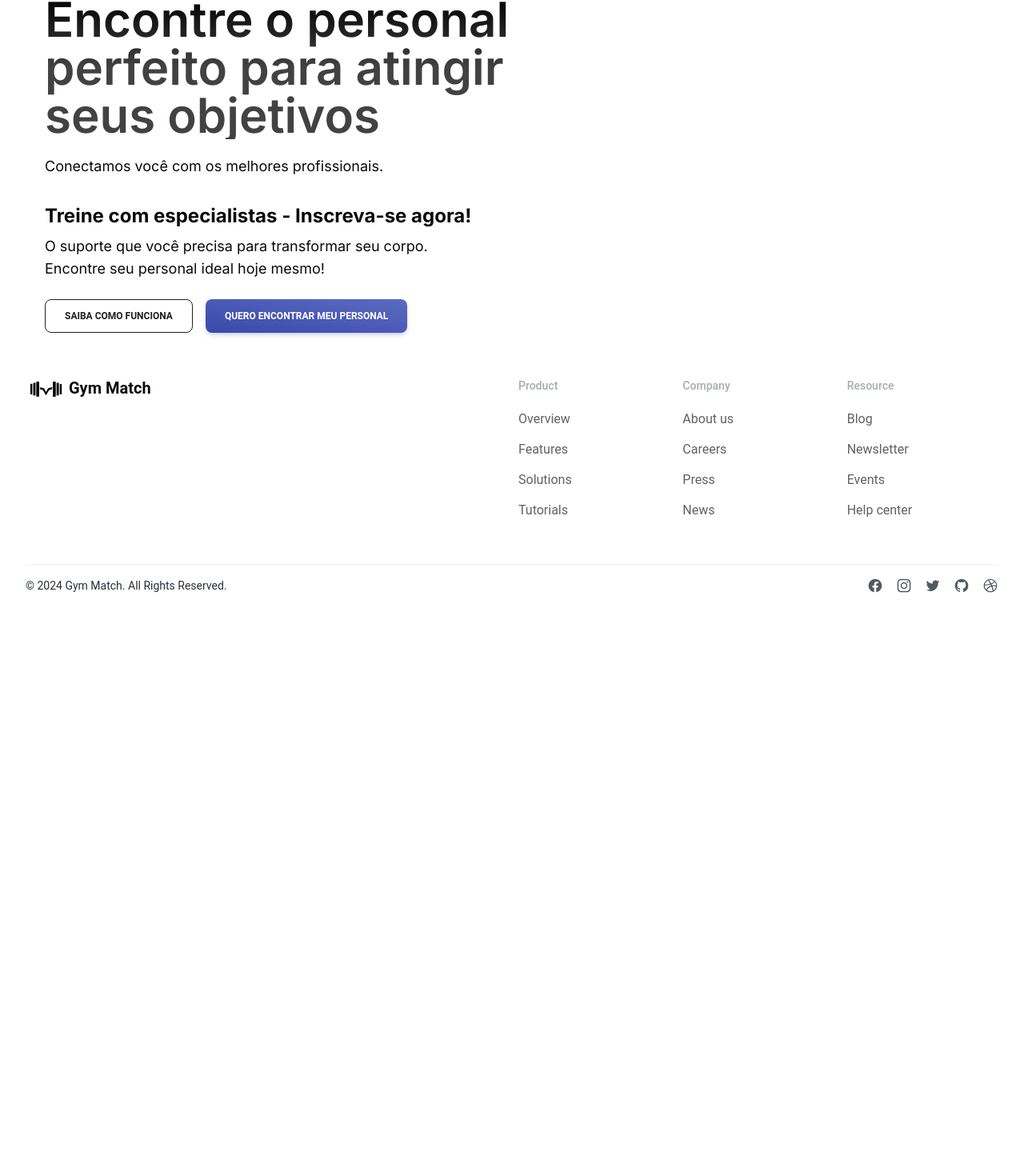
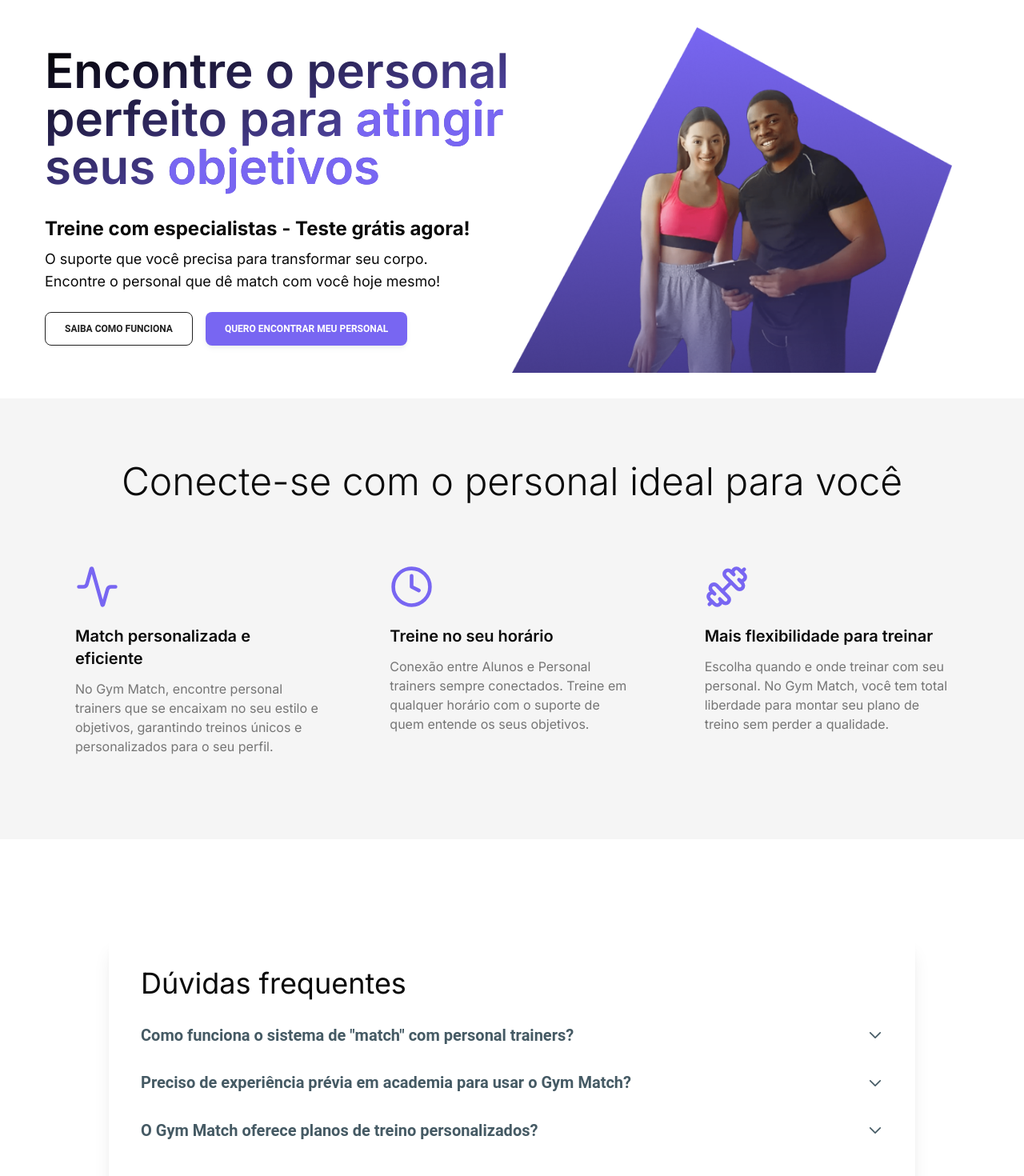
Before and after one commit to CaueFer/gym-match, a Next.js app: page / in a window 1280 px wide. Shown: the part 151-1621 px from the top of the page at 80% size. Before the commit the page ends 910 px from the top, so only its background shows below. Built offline with nearby package versions, Linux system fonts and the light colour scheme.

Commit message:
FEAT: add benefSection & Q&A section

```diff
--- a/package.json
+++ b/package.json
@@ -26,6 +26,7 @@
     "@types/node": "^20",
     "@types/react": "^19",
     "@types/react-dom": "^19",
+    "@types/tailwindcss": "^3.0.11",
     "eslint": "^8",
     "eslint-config-next": "15.0.4",
     "postcss": "^8",
--- a/src/app/page.tsx
+++ b/src/app/page.tsx
@@ -1,4 +1,6 @@
+import CopySection from "@/components/landing/copy";
 import Hero from "@/components/landing/hero";
+import QandA from "@/components/landing/qanda";
 import { DefaultTopNav } from "@/components/nav/DefaultTopNav";
 import DefaultFooter from "@/components/ui/footer/DefaultFooter";
 
@@ -7,8 +9,12 @@
     <div className="items-center justify-center min-h-screen">
       <DefaultTopNav />
 
-      <main className="flex flex-1 w-full mx-auto lg:max-w-5xl xl:max-w-7xl">
+      <main className="flex flex-col flex-1 w-screen">
         <Hero />
+
+        <CopySection />
+
+        <QandA />
       </main>
 
       <DefaultFooter />
--- /dev/null
+++ b/src/components/landing/copy.tsx
@@ -0,0 +1,58 @@
+import { Activity, Clock, Dumbbell } from "lucide-react";
+import React from "react";
+
+function CopySection() {
+  return (
+    <section className="bg-gray-100 py-14 md:py-16 lg:py-20 mx-auto w-full relative">
+      <div className="container mx-auto relative">
+        <div className=" mb-14">
+          <div className="col-lg-8 offset-lg-2 text-center">
+            <h2 className="text-4xl md:text-5xl font-light">
+              Conecte-se com o personal ideal para você
+            </h2>
+          </div>
+        </div>
+
+        <div className="flex flex-col md:flex-row md:justify-between">
+          <ul className="grid grid-cols-1 md:grid-cols-3 gap-10">
+            <li className="flex flex-col items-start gap-1 text-star p-6">
+              <Activity color="#7866f2" size={55} className="mb-4" />
+              <h3 className="text-xl font-semibold mb-2">
+                Match personalizada e eficiente
+              </h3>
+              <p className="text-gray-600">
+                No Gym Match, encontre personal trainers que se encaixam no seu
+                estilo e objetivos, garantindo treinos únicos e personalizados
+                para o seu perfil.
+              </p>
+            </li>
+            <li className="flex flex-col items-start gap-1 text-start p-6">
+              <Clock color="#7866f2" size={55} className="mb-4" />
+              <h3 className="text-xl font-semibold mb-2">
+                Treine no seu horário
+              </h3>
+              <p className="text-gray-600">
+                Conexão entre Alunos e Personal trainers sempre conectados.
+                Treine em qualquer horário com o suporte de quem entende os seus
+                objetivos.
+              </p>
+            </li>
+            <li className="flex flex-col items-start gap-1 text-start p-6">
+              <Dumbbell color="#7866f2" size={55} className="mb-4" />
+              <h3 className="text-xl font-semibold mb-2">
+                Mais flexibilidade para treinar
+              </h3>
+              <p className="text-gray-600">
+                Escolha quando e onde treinar com seu personal. No Gym Match,
+                você tem total liberdade para montar seu plano de treino sem
+                perder a qualidade.
+              </p>
+            </li>
+          </ul>
+        </div>
+      </div>
+    </section>
+  );
+}
+
+export default CopySection;
--- a/src/components/landing/hero.tsx
+++ b/src/components/landing/hero.tsx
@@ -1,32 +1,31 @@
 "use client";
 
 import { Button } from "@material-tailwind/react";
+import Image from "next/image";
 import React from "react";
 
 function Hero() {
   return (
-    <section className="w-full px-14 py-14">
-      <div className="flex flex-col lg:flex-row justify-between">
+    <section className="w-full h-[70vh] px-14 py-[15vh] container-size">
+      <div className="flex flex-rol w-full relative">
+        <div className="flex flex-col lg:flex-row justify-between w-1/2">
           <div>
-          <h1 className="text-4xl md:text-4xl lg:text-6xl font-semibold max-w-7xl mx-auto text-start relative bg-clip-text text-transparent bg-gradient-to-b from-black via-gray-800 to-gray-800 dark:from-neutral-800 dark:via-white dark:to-white">
+            <h1 className="text-4xl md:text-4xl lg:text-6xl font-semibold max-w-7xl leading-10 mx-auto text-start relative bg-clip-text text-transparent bg-gradient-to-br from-black to-primaryPurple dark:from-neutral-800 dark:via-white dark:to-white">
               Encontre o personal <br />
-            perfeito para atingir <br />
-            seus objetivos
+              perfeito para <span className="text-primaryPurple ">atingir</span>
+              <br />
+              seus <span className="text-primaryPurple ">objetivos</span>
             </h1>
-          <p className="font-poppins text-sm sm:text-lg md:text-lg lg:text-lg text-gray mt-5">
-            Conectamos você com os melhores profissionais.
-          </p>
             <div className="mt-8">
               <h2 className="font-poppins text-20 sm:text-xl md:text-xl lg:text-2xl font-bold text-left">
-              Treine com especialistas - Inscreva-se agora!
+                Treine com especialistas - Teste grátis agora!
               </h2>
               <div className="font-poppins text-sm lg:text-lg text-gray mt-2 text-left">
                 <p>
                   O suporte que você precisa para transformar seu corpo.
                   <br />
-                Encontre seu personal ideal hoje mesmo!
+                  Encontre o personal que dê match com você hoje mesmo!
                 </p>
-            </div>
                 <div
                   className="flex flex-col sm:flex-row justify-start gap-4"
                   style={{ marginTop: "24px" }}
@@ -35,12 +34,25 @@
 
                   <Button
                     variant="gradient"
-                color="indigo"
-                className="bg-primaryPurple"
+                    color="white"
+                    className="bg-primaryPurple text-white"
                   >
                     Quero encontrar meu personal
                   </Button>
                 </div>
+              </div>
+            </div>
+          </div>
+
+          <div className="absolute top-0 right-0 w-1/2 h-full -mt-6">
+            <Image
+              src="/assets/images/hero-coach-image.png"
+              alt="hero-coach-image"
+              width={550}
+              height={500}
+              priority
+              quality={100}
+            />
           </div>
         </div>
       </div>
--- /dev/null
+++ b/src/components/landing/qanda.tsx
@@ -0,0 +1,16 @@
+import React from "react";
+import AccordionHome from "../ui/accordion-home";
+
+function QandA() {
+  return (
+    <section className="w-full h-[70vh] px-14 py-[15vh] container-size">
+      <div className="flex flex-col shadow-xl rounded-lg mx-20 p-10">
+        <h2 className=" mb-4 font-normal text-4xl">Dúvidas frequentes</h2>
+
+        <AccordionHome />
+      </div>
+    </section>
+  );
+}
+
+export default QandA;
--- /dev/null
+++ b/src/components/ui/accordion-home.tsx
@@ -0,0 +1,121 @@
+"use client";
+
+import React from "react";
+import {
+  Accordion,
+  AccordionHeader,
+  AccordionBody,
+} from "@material-tailwind/react";
+
+function Icon({ id, open }: any) {
+  return (
+    <svg
+      xmlns="http://www.w3.org/2000/svg"
+      fill="none"
+      viewBox="0 0 24 24"
+      strokeWidth={2}
+      stroke="currentColor"
+      className={`${
+        id === open ? "rotate-180" : ""
+      } h-5 w-5 transition-transform`}
+    >
+      <path
+        strokeLinecap="round"
+        strokeLinejoin="round"
+        d="M19.5 8.25l-7.5 7.5-7.5-7.5"
+      />
+    </svg>
+  );
+}
+
+const AccordionHome = () => {
+  const [open, setOpen] = React.useState(0);
+
+  const handleOpen = (value: any) => setOpen(open === value ? 0 : value);
+
+  return (
+    <>
+      <Accordion
+        open={open === 1}
+        icon={<Icon id={1} open={open} />}
+        placeholder={undefined}
+        onPointerEnterCapture={undefined}
+        onPointerLeaveCapture={undefined}
+      >
+        <AccordionHeader
+          onClick={() => handleOpen(1)}
+          className={`border-b-0 transition-colors ${
+            open === 1 ? "text-primaryPurple hover:!text-primaryPurple" : ""
+          }`}
+          placeholder={undefined}
+          onPointerEnterCapture={undefined}
+          onPointerLeaveCapture={undefined}
+        >
+          Como funciona o sistema de "match" com personal trainers?
+        </AccordionHeader>
+        <AccordionBody className="text-lg">
+          O Gym Match utiliza um algoritmo inteligente para conectar alunos e
+          personal trainers com base em objetivos, preferências de treino,
+          localização e disponibilidade. Quando você se inscreve no aplicativo,
+          preenche seu perfil com suas metas de fitness e preferências de
+          treino. O sistema encontra os treinadores mais adequados, e você pode
+          dar "match" com eles para começar a treinar juntos.
+        </AccordionBody>
+      </Accordion>
+      <Accordion
+        open={open === 2}
+        icon={<Icon id={2} open={open} />}
+        placeholder={undefined}
+        onPointerEnterCapture={undefined}
+        onPointerLeaveCapture={undefined}
+      >
+        <AccordionHeader
+          onClick={() => handleOpen(2)}
+          className={`border-b-0 transition-colors ${
+            open === 2 ? "text-primaryPurple hover:!text-primaryPurple" : ""
+          }`}
+          placeholder={undefined}
+          onPointerEnterCapture={undefined}
+          onPointerLeaveCapture={undefined}
+        >
+          Preciso de experiência prévia em academia para usar o Gym Match?
+        </AccordionHeader>
+        <AccordionBody className="text-lg">
+          Não, o Gym Match é adequado tanto para iniciantes quanto para pessoas
+          com experiência em treino. Os personal trainers disponíveis no app têm
+          experiência em trabalhar com todos os níveis de condicionamento físico
+          e podem adaptar os treinos para atender às suas necessidades, seja
+          você um iniciante ou um atleta avançado.
+        </AccordionBody>
+      </Accordion>
+      <Accordion
+        open={open === 3}
+        icon={<Icon id={3} open={open} />}
+        placeholder={undefined}
+        onPointerEnterCapture={undefined}
+        onPointerLeaveCapture={undefined}
+      >
+        <AccordionHeader
+          onClick={() => handleOpen(3)}
+          className={`border-b-0 transition-colors ${
+            open === 3 ? "text-primaryPurple hover:!text-primaryPurple" : ""
+          }`}
+          placeholder={undefined}
+          onPointerEnterCapture={undefined}
+          onPointerLeaveCapture={undefined}
+        >
+          O Gym Match oferece planos de treino personalizados?
+        </AccordionHeader>
+        <AccordionBody className="text-lg">
+          Sim! Após o "match" com um personal trainer, você pode trabalhar junto
+          com ele para criar um plano de treino personalizado, que será adaptado
+          aos seus objetivos e necessidades. Os planos de treino podem incluir
+          exercícios para perda de peso, ganho muscular, resistência, entre
+          outros, e podem ser ajustados conforme seu progresso.
+        </AccordionBody>
+      </Accordion>
+    </>
+  );
+};
+
+export default AccordionHome;
--- a/tailwind.config.ts
+++ b/tailwind.config.ts
@@ -61,5 +61,20 @@
       },
     },
   },
-  plugins: [require("tailwindcss-animate")],
+  plugins: [
+    require("tailwindcss-animate"),
+    function ({ addComponents, theme }: any) {
+      addComponents({
+        ".container-size": {
+          marginInline: "auto", //  mx-auto
+          "@screen lg": {
+            maxWidth: theme("maxWidth.5xl"), // lg:max-w-5xl
+          },
+          "@screen xl": {
+            maxWidth: theme("maxWidth.7xl"), // xl:max-w-7xl
+          },
+        },
+      });
+    },
+  ],
 });
```
Also changed, not shown: public/assets/images/hero-coach-image.png (added), 1 other file (tests, documents, lock files or other folders). Lines whose indentation alone changed are shown as unchanged.
